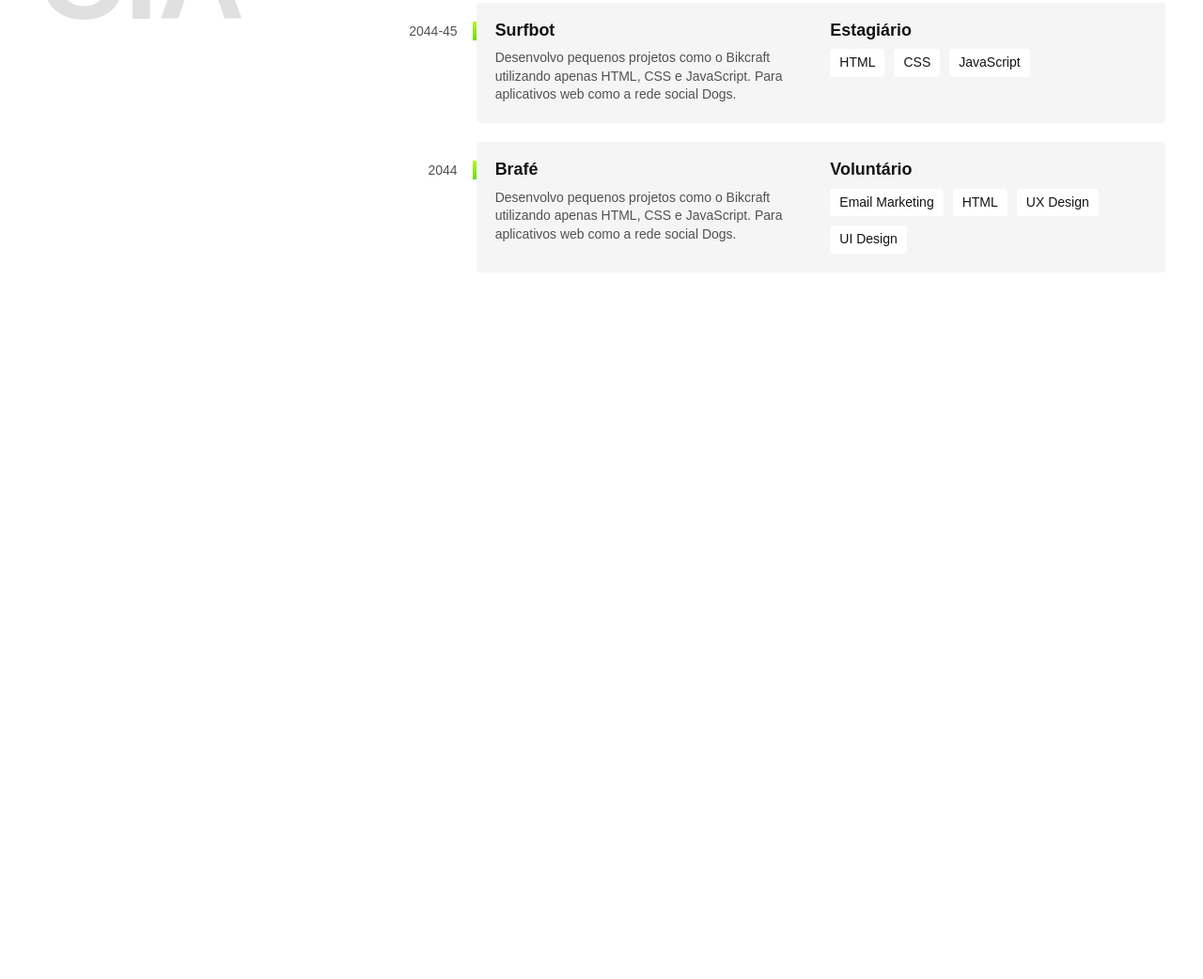
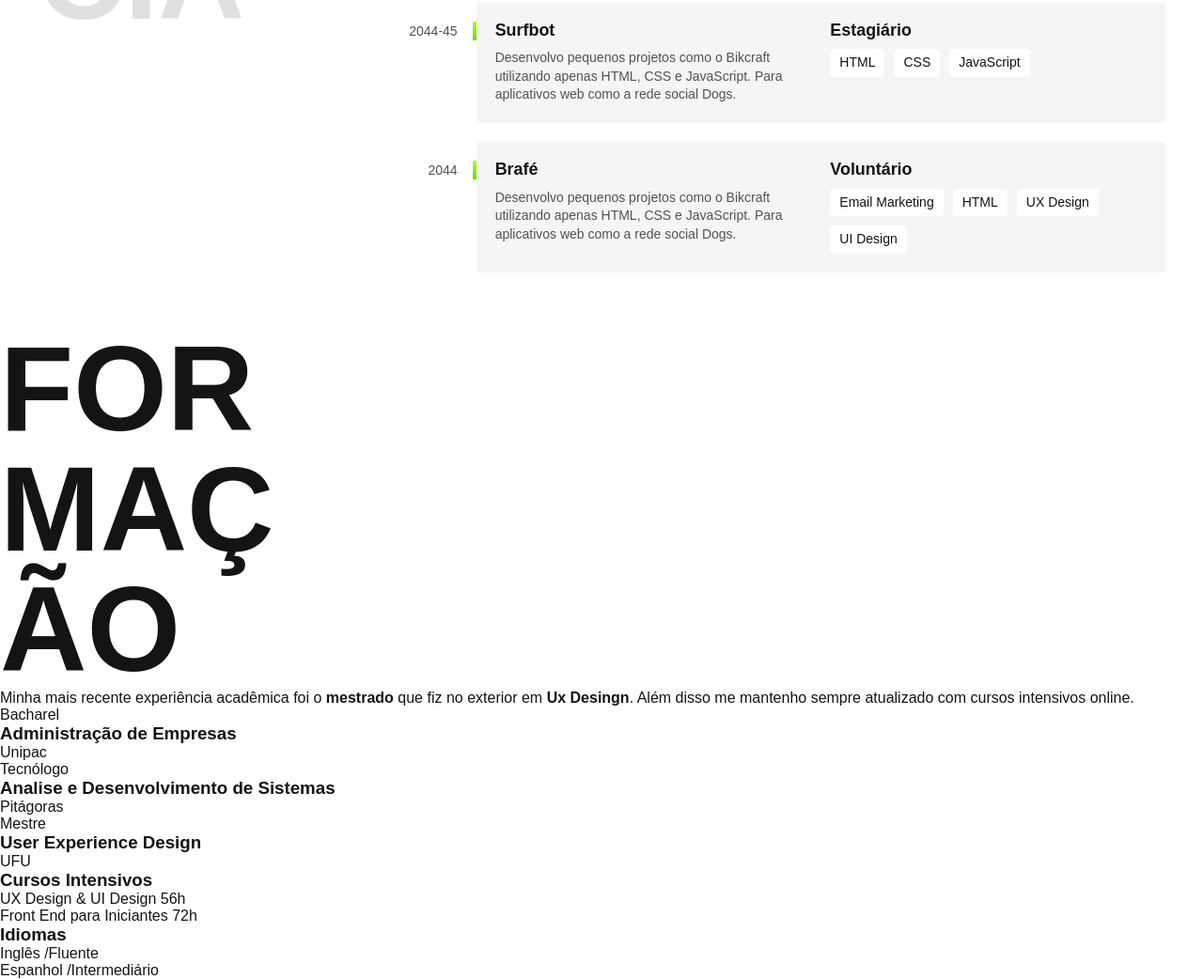
Before and after one commit to Egobbato/portifolio, a plain HTML site: page index.html in a window 1280 px wide. Shown: the part 1117-2159 px from the top of the page at 94% size. Before the commit the page ends 1467 px from the top, so only its background shows below. Drawn offline with Linux system fonts and the light colour scheme.

Commit message:
Formação HTML

```diff
--- a/index.html
+++ b/index.html
@@ -89,6 +89,50 @@
 
     </section>
 
+    <section class="formacao" id="formacao" aria-label="Formação">
+        <div class="formacao-container">
+            <h2 class="subtitulo">Formação</h2>
+            <div>
+                <p class="formacao-texto">
+                    Minha mais recente experiência acadêmica foi o <strong>mestrado</strong> que fiz no exterior em
+                    <strong>Ux Desingn</strong>. Além disso me mantenho sempre atualizado com cursos intensivos online.
+                </p>
+                <ul class="faculdade-lista">
+                    <li class="faculdade"><span class="faculdade-tipo">Bacharel</span>
+                        <h3 class="faculdade-tipo">Administração de Empresas</h3>
+                        <span class="faculdade-instituicao">Unipac</span>
+                    </li>
+                    <li class="faculdade"><span class="faculdade-tipo">Tecnólogo </span>
+                        <h3 class="faculdade-tipo">Analise e Desenvolvimento de Sistemas</h3>
+                        <span class="faculdade-instituicao">Pitágoras</span>
+                    </li>
+                    <li class="faculdade"><span class="faculdade-tipo">Mestre</span>
+                        <h3 class="faculdade-tipo">User Experience Design</h3>
+                        <span class="faculdade-instituicao">UFU</span>
+                    </li>
+                </ul>
+                <div class="formacao-texto">
+                    <div class="cursos">
+                        <h3>Cursos Intensivos</h3>
+                        <ul>
+                            <li>UX Design & UI Design <span>56h</span></li>
+                            <li>Front End para Iniciantes <span>72h</span></li>
+                        </ul>
+                    </div>
+                    <div class="idiomas">
+                        <h3>Idiomas</h3>
+                        <ul>
+                            <li>Inglês <span>/Fluente</span></li>
+                            <li>Espanhol <span>/Intermediário</span></li>
+                        </ul>
+                    </div>
+                </div>
+            </div>
+
+        </div>
+
+    </section>
+
 
 </body>
 
```
